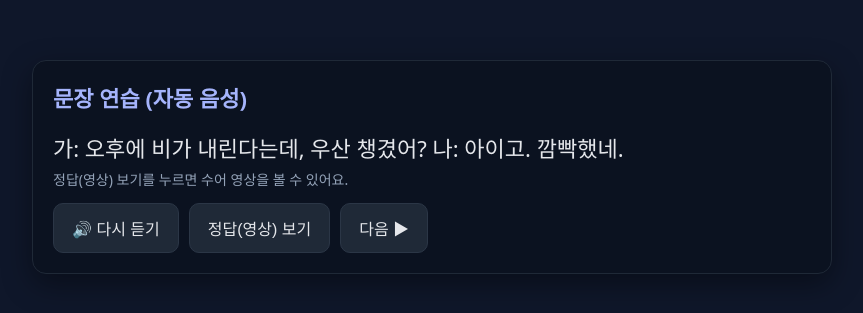
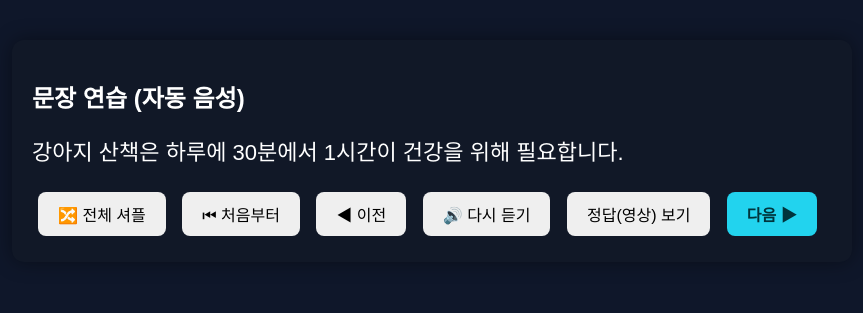
Before and after one commit to cocodeKang/KSL_sign-practice-with-voice, a plain HTML site: page index.html in a window 1280 px wide. Shown: the part 249-562 px from the top of the page, without its empty margins (208-1071 px from the left). Drawn offline with Linux system fonts and the light colour scheme.

Commit message:
Update index.html

```diff
--- a/index.html
+++ b/index.html
@@ -3,70 +3,44 @@
 <head>
   <meta charset="utf-8" />
   <meta name="viewport" content="width=device-width, initial-scale=1" />
-  <title>수화통역 연습 | 문장 자동 음성</title>
+  <title>수화통역 연습 | 문장 연습</title>
   <style>
-    :root { color-scheme: dark; }
-    body{
-      margin:0; font-family:system-ui,-apple-system,"Noto Sans KR",Segoe UI,Roboto,sans-serif;
-      background:#0f172a; color:#e5e7eb;
-      min-height:100vh; display:flex; align-items:center; justify-content:center; padding:16px;
-    }
-    .wrap{width:100%; max-width:800px;}
-    .card{background:#0b1220; border:1px solid #1f2937; border-radius:14px; padding:20px; box-shadow:0 10px 30px #0006;}
-    h1{margin:0 0 8px; font-size:22px; color:#a5b4fc;}
-    .sentence{font-size:22px; margin:18px 0 6px;}
-    .hint{font-size:14px; color:#94a3b8; margin:0 0 14px;}
-    .controls{display:flex; gap:10px; flex-wrap:wrap}
-    button{
-      background:#1f2937; color:#e5e7eb; border:1px solid #2b3646;
-      padding:12px 18px; border-radius:10px; cursor:pointer; font-size:16px;
-    }
-    button:hover{ background:#22d3ee; color:#00343c; }
-    video{ display:none; width:100%; max-height:60vh; margin-top:14px; border-radius:12px; background:#000; }
+    body{margin:0;font-family:sans-serif;background:#0f172a;color:#fff;display:flex;justify-content:center;align-items:center;height:100vh}
+    .card{background:#111827;padding:20px;border-radius:12px;box-shadow:0 0 20px #0006;max-width:800px;width:100%}
+    button{padding:10px 20px;margin:6px;border-radius:8px;border:none;font-size:16px;cursor:pointer}
+    button.primary{background:#22d3ee;color:#00343c;font-weight:bold}
+    .sentence{margin:20px 0;font-size:22px}
+    video{width:100%;border-radius:12px;background:#000;display:none}
   </style>
 </head>
 <body>
-  <div class="wrap">
-    <div class="card">
-      <h1>문장 연습 (자동 음성)</h1>
-      <div class="sentence" id="sentence">로딩 중…</div>
-      <p class="hint" id="hint">다음 ▶ 을 누르면 곧바로 다음 문장을 읽어줍니다.</p>
 
+  <div id="app" class="card">
+    <h2>문장 연습 (자동 음성)</h2>
+    <div class="sentence" id="sentence">로딩 중...</div>
+    <video id="video" controls></video>
     <div class="controls">
-        <button id="btnReplay">🔊 다시 듣기</button>
-        <button id="btnReveal">정답(영상) 보기</button>
-        <button id="btnNext">다음 ▶</button>
-      </div>
-
-      <video id="video" playsinline preload="metadata" controls></video>
+      <button id="btnShuffle">🔀 전체 셔플</button>
+      <button id="btnRestart">⏮ 처음부터</button>
+      <button id="btnPrev">◀ 이전</button>
+      <button id="reSpeakBtn">🔊 다시 듣기</button>
+      <button id="revealBtn">정답(영상) 보기</button>
+      <button id="btnNext" class="primary">다음 ▶</button>
     </div>
   </div>
 
 <script>
-    // === 데이터: { k: ‘의미/키워드’, ex: ‘문장’, src: ‘영상 URL’ } ===
-    const DATA = [
+  const CARDS = [
     { k: "아이고, 아뿔싸", ex: "가: 오후에 비가 내린다는데, 우산 챙겼어? 나: 아이고. 깜빡했네.", src: "https://ksldict.korean.go.kr/kslserv/signFile/video/exmp/202411/a3mFRN8ardsnitaQ.mp4" },
     { k: "강아지", ex: "강아지 산책은 하루에 30분에서 1시간이 건강을 위해 필요합니다.", src: "https://test-videos.co.uk/vids/bigbuckbunny/mp4/h264/360/Big_Buck_Bunny_360_10s_1MB.mp4" },
     { k: "뉴욕 전철", ex: "미국 뉴욕의 전철이 홍수로 침수되었습니다.", src: "https://test-videos.co.uk/vids/bigbuckbunny/mp4/h264/360/Big_Buck_Bunny_360_10s_1MB.mp4" }
-      // 👉 여기에 기존에 쓰시던 모든 항목을 그대로 이어서 넣으세요.
   ];
 
-    // === 상태 ===
-    let order = [];      // 랜덤 인덱스 배열
-    let idx = 0;         // 현재 위치
-    let started = false; // 초기화 완료 여부
-    let selectedVoice = null;
+  let idx = 0; let selectedVoice = null;
+  const sentence = document.getElementById('sentence');
+  const video = document.getElementById('video');
 
-    // === 엘리먼트 ===
-    const $sentence = document.getElementById('sentence');
-    const $hint = document.getElementById('hint');
-    const $video = document.getElementById('video');
-    const $btnReplay = document.getElementById('btnReplay');
-    const $btnReveal = document.getElementById('btnReveal');
-    const $btnNext = document.getElementById('btnNext');
-
-    // === 유틸 ===
-    function shuffle(arr) {
+  function shuffle(arr){
     for (let i = arr.length - 1; i > 0; i--) {
       const j = Math.floor(Math.random() * (i + 1));
       [arr[i], arr[j]] = [arr[j], arr[i]];
@@ -74,86 +48,76 @@
     return arr;
   }
 
-    function currentItem() {
-      return DATA[order[idx]];
-    }
-
-    function speak(text) {
-      if (!('speechSynthesis' in window) || !text) return;
-      try { speechSynthesis.cancel(); } catch (e) {}
+  function speak(text){
+    if (!('speechSynthesis' in window)) return;
+    try { speechSynthesis.cancel(); } catch(e){}
+    if (!text) return;
     const u = new SpeechSynthesisUtterance(text);
     if (selectedVoice) u.voice = selectedVoice;
-      u.lang = (selectedVoice && selectedVoice.lang) || 'ko-KR';
+    u.lang = (selectedVoice?.lang) || 'ko-KR';
     u.rate = 1; u.pitch = 1;
     speechSynthesis.speak(u);
   }
 
-    function loadVoices() {
+  function loadVoices(){
     if (!('speechSynthesis' in window)) return;
     const voices = speechSynthesis.getVoices();
-      selectedVoice = voices.find(v => /ko|Korean|한국어/i.test(v.lang + ' ' + v.name)) || voices[0] || null;
+    selectedVoice = voices.find(v => /ko|Korean|한국어/i.test((v.lang||'') + ' ' + (v.name||''))) || voices[0] || null;
+  }
+  if ('speechSynthesis' in window){
+    speechSynthesis.onvoiceschanged = loadVoices;
+    loadVoices();
   }
 
-    // 일부 브라우저는 voices 로딩이 늦어져 onvoiceschanged가 한참 뒤에 뜹니다.
-    function waitForVoices(timeoutMs = 1200) {
-      return new Promise(resolve => {
-        const start = Date.now();
-        function check() {
-          loadVoices();
-          if (speechSynthesis.getVoices().length || Date.now() - start > timeoutMs) resolve();
-          else setTimeout(check, 100);
-        }
-        check();
-      });
-    }
-
-    function renderAndSpeak() {
-      const item = currentItem();
+  function updateView(){
+    const item = CARDS[idx];
     const text = item.ex || item.k;
-      $sentence.textContent = text;
-      $video.pause();
-      $video.style.display = 'none';
+    sentence.textContent = text;
+    video.pause();
+    video.style.display = 'none';
     speak(text);
   }
 
-    function initSession() {
-      // 인덱스 랜덤 생성
-      order = DATA.map((_, i) => i);
-      shuffle(order);
-      idx = 0;
-      started = true;
-      renderAndSpeak();
-      $hint.textContent = '정답(영상) 보기를 누르면 수어 영상을 볼 수 있어요.';
-    }
-
-    // === 이벤트 ===
-    $btnReplay.addEventListener('click', () => { if (started) speak((currentItem().ex || currentItem().k)); });
-
-    $btnReveal.addEventListener('click', () => {
-      if (!started) return;
-      const { src } = currentItem();
-      if (!src) return;
-      $video.src = src;
-      $video.style.display = 'block';
-      $video.play().catch(() => {});
+  // === 버튼 이벤트 ===
+  document.getElementById('btnShuffle').addEventListener('click', () => {
+    shuffle(CARDS);   // 전체 셔플
+    idx = 0;         // 처음부터 시작
+    updateView();
   });
 
-    $btnNext.addEventListener('click', () => {
-      if (!started) return;
-      idx = (idx + 1) % order.length;
-      renderAndSpeak();
+  document.getElementById('btnRestart').addEventListener('click', () => {
+    idx = 0;         // 처음으로 이동
+    updateView();
   });
 
-    // === 시작: 페이지 로드 시 자동으로 문장 모드 시작 ===
-    (async function boot() {
-      if (!DATA.length) {
-        $sentence.textContent = '데이터가 없습니다. DATA 배열을 채워 넣어 주세요.';
-        return;
-      }
-      // 음성 로딩을 잠깐 기다렸다가 세션 시작
-      await waitForVoices();
-      initSession();
-    })();
+  document.getElementById('btnPrev').addEventListener('click', () => {
+    idx = (idx - 1 + CARDS.length) % CARDS.length; // 이전
+    updateView();
+  });
+
+  document.getElementById('reSpeakBtn').addEventListener('click', () => {
+    const item = CARDS[idx];
+    speak(item.ex || item.k);
+  });
+
+  document.getElementById('revealBtn').addEventListener('click', () => {
+    const item = CARDS[idx];
+    if (!item.src) return;
+    video.src = item.src;
+    video.style.display = 'block';
+    video.play().catch(()=>{});
+  });
+
+  document.getElementById('btnNext').addEventListener('click', () => {
+    idx = (idx + 1) % CARDS.length; // 다음
+    updateView();
+  });
+
+  // 초기 실행: 첫 로드 시 자동 셔플 + 첫 문장 음성
+  shuffle(CARDS);
+  idx = 0;
+  updateView();
 </script>
+
 </body>
 </html>
```
Lines whose indentation alone changed are shown as unchanged.
